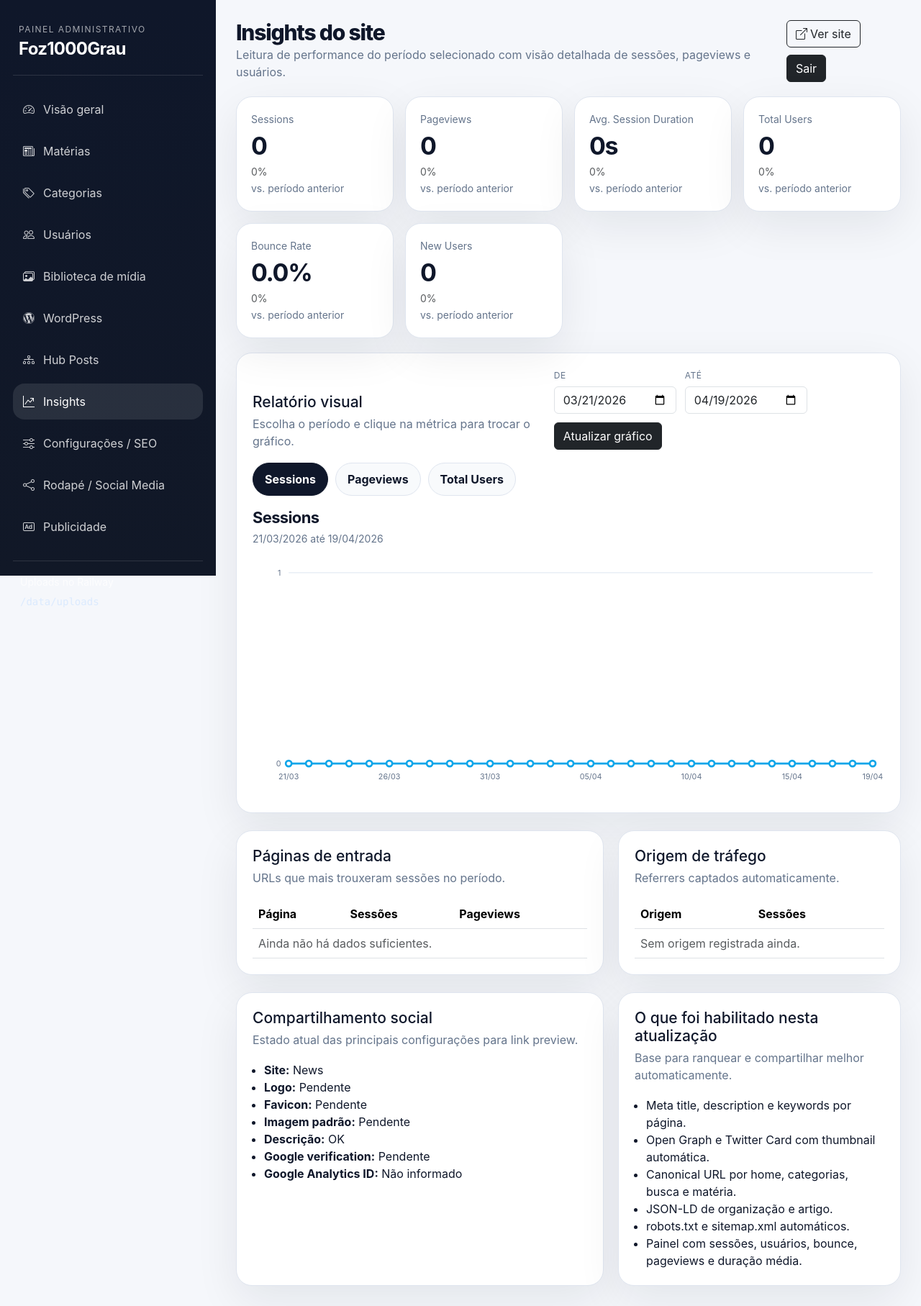
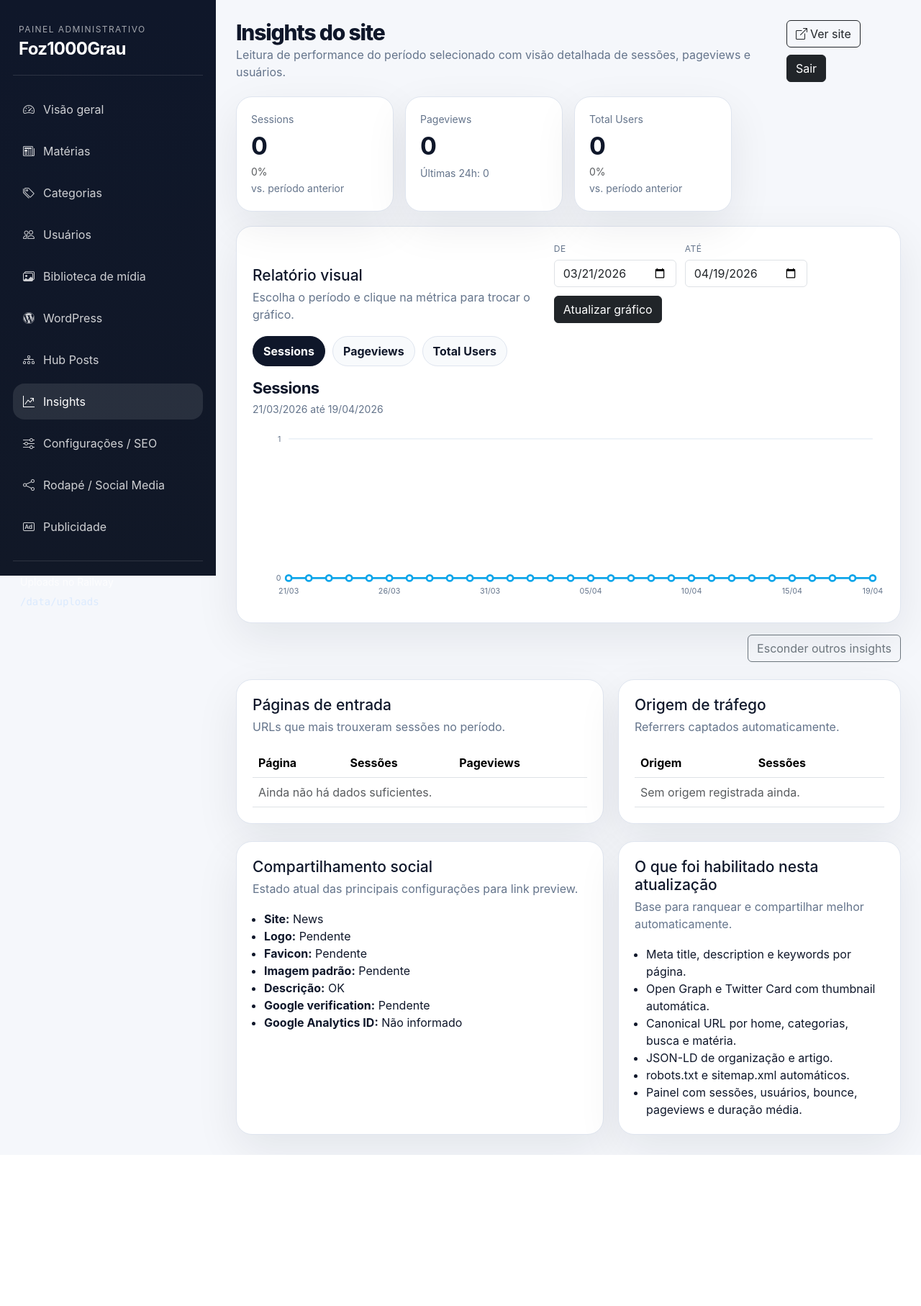
Before and after one commit to Hunter954/Foz1000grau, a Flask app: page /admin/insights in a window 1280 px wide. Shown: the whole page at 72% size. After the commit the page ends 1605 px from the top, so only its background shows below. Run offline with Flask 3, Linux system fonts and the light colour scheme; a user stored in the database is signed in; parts of the project's set-up code (start-up, migrations or seed data) failed here and were passed over.

Commit message:
Add files via upload

```diff
--- a/app/admin.py
+++ b/app/admin.py
@@ -455,7 +455,7 @@ def _parse_date_input(value: str | None, fallback: date) -> date:
 
 def _build_chart_data(daily_series, metric_key: str):
     width = 980
-    height = 360
+    height = 280
     pad_left = 56
     pad_right = 18
     pad_top = 20
@@ -808,6 +808,8 @@ def posts_delete(post_id):
         flash('Somente matérias locais podem ser excluídas por aqui.', 'warning')
         return redirect(url_for('admin.posts_edit', post_id=post.id))
     image = post.featured_image or ''
+    db.session.execute(post_categories.delete().where(post_categories.c.post_id == post.id))
+    PageView.query.filter_by(post_id=post.id).delete(synchronize_session=False)
     db.session.delete(post)
     db.session.commit()
     if image:
@@ -916,10 +918,20 @@ def insights_page():
         selected_metric = "sessions"
 
     metric_chart = _build_chart_data(insights["daily_series"], selected_metric)
+    visible_cards = []
+    for card in insights["cards"]:
+        if card.get("key") not in {"sessions", "pageviews", "total_users"}:
+            continue
+        card_data = dict(card)
+        card_data["is_total"] = card.get("key") == "pageviews"
+        if card_data["is_total"]:
+            card_data["context_value"] = _dashboard_stats().get("pv_24h", 0)
+        visible_cards.append(card_data)
 
     return render_template(
         "admin/insights.html",
         insights=insights,
+        visible_cards=visible_cards,
         selected_metric=selected_metric,
         metric_label=allowed_metrics[selected_metric],
         metric_chart=metric_chart,
--- a/app/static/css/admin.css
+++ b/app/static/css/admin.css
@@ -88,13 +88,13 @@ body { margin: 0; font-family: Inter, system-ui, -apple-system, BlinkMacSystemFo
 .insights-filter-form label { display: block; font-size: 12px; text-transform: uppercase; letter-spacing: .04em; color: var(--admin-muted); margin-bottom: 6px; }
 .insights-filter-form .form-control { min-width: 170px; }
 .insights-metric-switcher { display: flex; gap: 10px; flex-wrap: wrap; margin-bottom: 14px; }
-.metric-pill { display: inline-flex; align-items: center; justify-content: center; padding: 10px 16px; border-radius: 999px; border: 1px solid var(--admin-line); background: #f8fafc; color: var(--admin-text); text-decoration: none; font-weight: 700; }
+.metric-pill { display: inline-flex; align-items: center; justify-content: center; padding: 8px 14px; border-radius: 999px; border: 1px solid var(--admin-line); background: #f8fafc; color: var(--admin-text); text-decoration: none; font-weight: 700; }
 .metric-pill.active { background: var(--admin-dark); color: #fff; border-color: var(--admin-dark); }
 .insights-chart-header-row { display: flex; justify-content: space-between; align-items: center; gap: 12px; margin-bottom: 10px; }
 .insights-chart-header-row strong { display: block; font-size: 22px; letter-spacing: -.03em; }
 .insights-chart-header-row span { color: var(--admin-muted); font-size: 14px; }
-.insights-chart-wrap { position: relative; overflow-x: auto; padding: 8px 0 6px; }
-.insights-svg-chart { width: 100%; min-width: 760px; height: auto; display: block; }
+.insights-chart-wrap { position: relative; overflow-x: auto; padding: 2px 0 0; }
+.insights-svg-chart { width: 100%; min-width: 760px; max-height: 280px; height: auto; display: block; }
 .chart-grid-line { stroke: #dbe4f0; stroke-width: 1; }
 .chart-line { fill: none; stroke: #0ea5e9; stroke-width: 3; stroke-linecap: round; stroke-linejoin: round; }
 .chart-point { fill: #ffffff; stroke: #0ea5e9; stroke-width: 3; cursor: pointer; transition: r .18s ease, stroke-width .18s ease, filter .18s ease; }
--- a/app/templates/admin/insights.html
+++ b/app/templates/admin/insights.html
@@ -1,31 +1,26 @@
-
 {% extends 'admin/layout.html' %}
 {% block admin_title %}Insights{% endblock %}
 {% block page_title %}Insights do site{% endblock %}
 {% block page_subtitle %}Leitura de performance do período selecionado com visão detalhada de sessões, pageviews e usuários.{% endblock %}
 {% block admin_content %}
 <section class="stats-grid insights-metrics-grid">
-  {% for card in insights.cards %}
+  {% for card in visible_cards %}
   <article class="stat-card">
     <span>{{ card.label }}</span>
-    <strong>
-      {% if card.key == 'avg_duration' %}
-        {{ card.value }}s
-      {% elif card.key == 'bounce_rate' %}
-        {{ '%.1f'|format(card.value) }}%
-      {% else %}
-        {{ '{:,}'.format(card.value).replace(',', '.') }}
-      {% endif %}
-    </strong>
+    <strong>{{ '{:,}'.format(card.value).replace(',', '.') }}</strong>
     <small>
-      {% if card.delta > 0 %}
+      {% if card.is_total %}
+        Últimas 24h: {{ card.context_value if card.context_value is defined else 0 }}
+      {% elif card.delta > 0 %}
         <span class="text-success">▲ {{ '%.1f'|format(card.delta) }}%</span>
+        vs. período anterior
       {% elif card.delta < 0 %}
         <span class="text-danger">▼ {{ '%.1f'|format(card.delta|abs) }}%</span>
+        vs. período anterior
       {% else %}
         <span class="text-muted">0%</span>
+        vs. período anterior
       {% endif %}
-      vs. período anterior
     </small>
   </article>
   {% endfor %}
@@ -90,52 +85,11 @@
   </div>
 </section>
 
-<script>
-  document.addEventListener('DOMContentLoaded', function () {
-    const wrap = document.getElementById('insightsChartWrap');
-    const tooltip = document.getElementById('chartHoverTooltip');
-    if (!wrap || !tooltip) return;
+<div class="d-flex justify-content-end mt-3">
+  <button class="btn btn-outline-secondary" type="button" id="toggleExtraInsights">Esconder outros insights</button>
+</div>
 
-    const dateEl = tooltip.querySelector('.chart-hover-date');
-    const valueEl = tooltip.querySelector('.chart-hover-value');
-    const points = wrap.querySelectorAll('.chart-point');
-
-    function positionTooltip(event) {
-      const rect = wrap.getBoundingClientRect();
-      const x = event.clientX - rect.left;
-      const y = event.clientY - rect.top;
-      tooltip.style.left = x + 'px';
-      tooltip.style.top = Math.max(16, y - 14) + 'px';
-    }
-
-    points.forEach(function (point) {
-      point.addEventListener('mouseenter', function (event) {
-        dateEl.textContent = point.dataset.label || '';
-        valueEl.textContent = (point.dataset.value || '0') + ' {{ metric_label }}';
-        tooltip.classList.add('is-visible');
-        point.classList.add('is-hovered');
-        positionTooltip(event);
-      });
-
-      point.addEventListener('mousemove', function (event) {
-        positionTooltip(event);
-      });
-
-      point.addEventListener('mouseleave', function () {
-        tooltip.classList.remove('is-visible');
-        point.classList.remove('is-hovered');
-      });
-    });
-
-    wrap.addEventListener('mouseleave', function () {
-      tooltip.classList.remove('is-visible');
-      points.forEach(function (point) {
-        point.classList.remove('is-hovered');
-      });
-    });
-  });
-</script>
-
+<div id="extraInsightsWrap">
   <section class="admin-grid-2 mt-4">
     <div class="panel-card">
       <div class="panel-head"><div><h2>Páginas de entrada</h2><p>URLs que mais trouxeram sessões no período.</p></div></div>
@@ -201,4 +155,65 @@
       </ul>
     </div>
   </section>
+</div>
+
+<script>
+  document.addEventListener('DOMContentLoaded', function () {
+    const wrap = document.getElementById('insightsChartWrap');
+    const tooltip = document.getElementById('chartHoverTooltip');
+    const toggleExtraInsights = document.getElementById('toggleExtraInsights');
+    const extraInsightsWrap = document.getElementById('extraInsightsWrap');
+
+    if (wrap && tooltip) {
+      const dateEl = tooltip.querySelector('.chart-hover-date');
+      const valueEl = tooltip.querySelector('.chart-hover-value');
+      const points = wrap.querySelectorAll('.chart-point');
+
+      function positionTooltip(event) {
+        const rect = wrap.getBoundingClientRect();
+        const x = event.clientX - rect.left;
+        const y = event.clientY - rect.top;
+        tooltip.style.left = x + 'px';
+        tooltip.style.top = Math.max(16, y - 14) + 'px';
+      }
+
+      points.forEach(function (point) {
+        point.addEventListener('mouseenter', function (event) {
+          dateEl.textContent = point.dataset.label || '';
+          valueEl.textContent = (point.dataset.value || '0') + ' {{ metric_label }}';
+          tooltip.classList.add('is-visible');
+          point.classList.add('is-hovered');
+          positionTooltip(event);
+        });
+
+        point.addEventListener('mousemove', positionTooltip);
+
+        point.addEventListener('mouseleave', function () {
+          tooltip.classList.remove('is-visible');
+          point.classList.remove('is-hovered');
+        });
+      });
+
+      wrap.addEventListener('mouseleave', function () {
+        tooltip.classList.remove('is-visible');
+        points.forEach(function (point) {
+          point.classList.remove('is-hovered');
+        });
+      });
+    }
+
+    if (toggleExtraInsights && extraInsightsWrap) {
+      toggleExtraInsights.addEventListener('click', function () {
+        const hidden = extraInsightsWrap.hasAttribute('hidden');
+        if (hidden) {
+          extraInsightsWrap.removeAttribute('hidden');
+          toggleExtraInsights.textContent = 'Esconder outros insights';
+        } else {
+          extraInsightsWrap.setAttribute('hidden', 'hidden');
+          toggleExtraInsights.textContent = 'Mostrar outros insights';
+        }
+      });
+    }
+  });
+</script>
 {% endblock %}
```
Also changed, not shown: app/templates/admin/posts_list.html (+8 -3 lines). Lines whose indentation alone changed are shown as unchanged.
